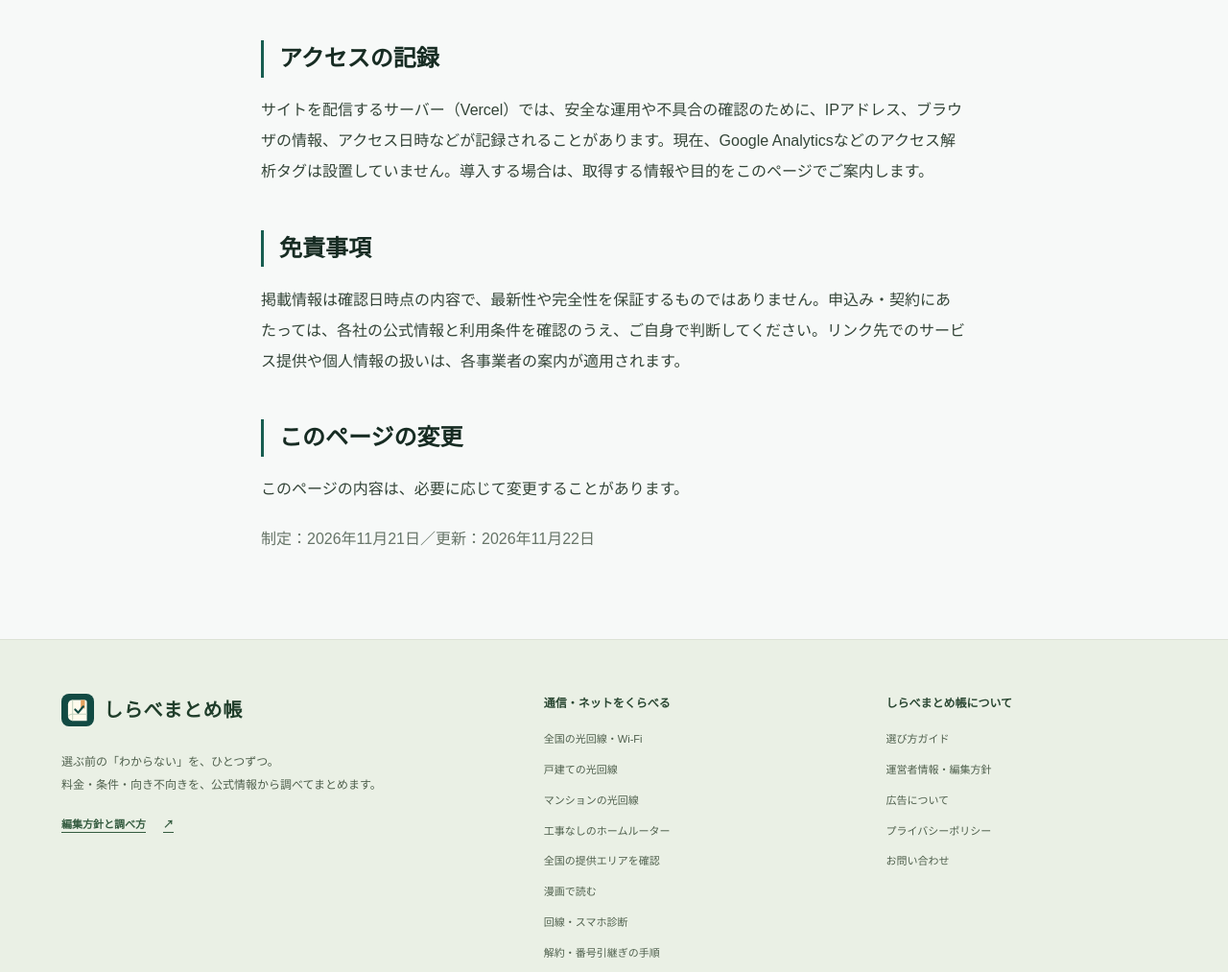
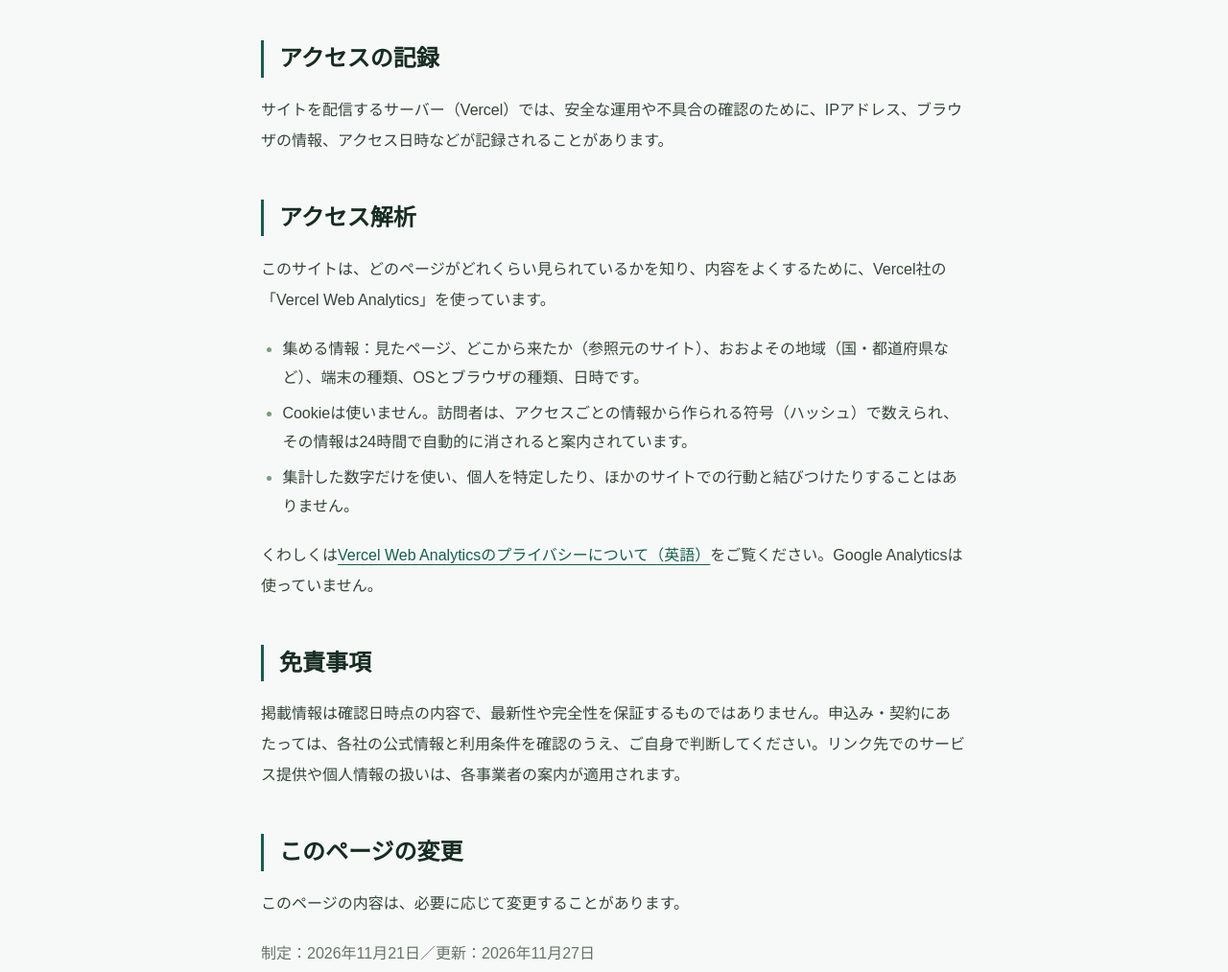
Before and after one commit to ayumi1515/my-wifi-site12, an Astro site: page /privacy in a window 1280 px wide. Shown: the part 642-1655 px from the top of the page at 96% size. Built offline with nearby package versions, Linux system fonts and the light colour scheme; Astro itself is replaced by a stand-in of ours.

Commit message:
アクセス解析（Vercel Web Analytics・Cookieなし）を入れ、プライバシーポリシーに説明を足す
Co-Authored-By: Claude Opus 5.5 <noreply@anthropic.com>

```diff
--- a/package.json
+++ b/package.json
@@ -14,6 +14,7 @@
   "dependencies": {
     "@astrojs/sitemap": "3.7.6",
     "@tailwindcss/vite": "4.3.5",
+    "@vercel/analytics": "^2.0.1",
     "astro": "7.4.13",
     "tailwindcss": "4.3.5"
   },
--- a/src/layouts/Base.astro
+++ b/src/layouts/Base.astro
@@ -2,6 +2,8 @@
 import '../styles/global.css';
 import { SITE } from '../site.config.mjs';
 import PrNotice from '../components/PrNotice.astro';
+// アクセス解析（Vercel Web Analytics）。Cookieを使わない。Vercelの画面で有効にしたあと、本番で数え始める。
+import Analytics from '@vercel/analytics/astro';
 
 interface Props {
   title: string;
@@ -68,6 +70,7 @@ const socialImage = new URL('/social-cover.png', SITE.url).href;
     <meta property="og:image:alt" content="しらべまとめ帳。公式情報から、納得できる選び方を。" />
     <meta name="twitter:card" content="summary_large_image" />
     {ld.map((obj) => <script type="application/ld+json" set:html={JSON.stringify(obj)} />)}
+    <Analytics />
   </head>
   <body class="site-body">
     <a href="#main" class="skip-link">本文へ移動</a>
--- a/src/pages/privacy.astro
+++ b/src/pages/privacy.astro
@@ -2,7 +2,7 @@
 import Base from '../layouts/Base.astro';
 import { SITE } from '../site.config.mjs';
 ---
-<Base title="プライバシーポリシー" description={`${SITE.name}の個人情報、広告の成果計測に使われるCookie、サーバーのアクセス記録の扱いについて。問い合わせ窓口とアクセス解析ツールの現在の運用状況、掲載情報の注意点も説明します。`} pr={false}>
+<Base title="プライバシーポリシー" description={`${SITE.name}の個人情報、広告の成果計測に使われるCookie、サーバーのアクセス記録の扱いについて。問い合わせ窓口、アクセス解析（Vercel Web Analytics、Cookieなし）、掲載情報の注意点も説明します。`} pr={false}>
   <div class="mx-auto max-w-3xl px-4 pt-8 prose-ja">
     <h1 class="text-2xl font-bold text-gray-900 mb-6">プライバシーポリシー</h1>
     <h2>個人情報の扱い</h2>
@@ -15,11 +15,19 @@ import { SITE } from '../site.config.mjs';
     <p>このサイトは、A8.netなどのアフィリエイトサービスを利用しています。広告のリンクをクリックしたときなどに、成果の計測のため、Cookie（ブラウザに保存される小さなデータ）や識別子が使われることがあります。</p>
     <p>広告サービス側での情報の扱いは、各事業者の方針をご確認ください。A8.netについては<a href="https://www.a8.net/privacy.html" target="_blank" rel="noopener">A8.netのプライバシーについて</a>をご覧いただけます。Cookieの削除や保存の制限は、ブラウザの設定から行えます。</p>
     <h2>アクセスの記録</h2>
-    <p>サイトを配信するサーバー（Vercel）では、安全な運用や不具合の確認のために、IPアドレス、ブラウザの情報、アクセス日時などが記録されることがあります。現在、Google Analyticsなどのアクセス解析タグは設置していません。導入する場合は、取得する情報や目的をこのページでご案内します。</p>
+    <p>サイトを配信するサーバー（Vercel）では、安全な運用や不具合の確認のために、IPアドレス、ブラウザの情報、アクセス日時などが記録されることがあります。</p>
+    <h2>アクセス解析</h2>
+    <p>このサイトは、どのページがどれくらい見られているかを知り、内容をよくするために、Vercel社の「Vercel Web Analytics」を使っています。</p>
+    <ul>
+      <li>集める情報：見たページ、どこから来たか（参照元のサイト）、おおよその地域（国・都道府県など）、端末の種類、OSとブラウザの種類、日時です。</li>
+      <li>Cookieは使いません。訪問者は、アクセスごとの情報から作られる符号（ハッシュ）で数えられ、その情報は24時間で自動的に消されると案内されています。</li>
+      <li>集計した数字だけを使い、個人を特定したり、ほかのサイトでの行動と結びつけたりすることはありません。</li>
+    </ul>
+    <p>くわしくは<a href="https://vercel.com/docs/analytics/privacy-policy" target="_blank" rel="noopener">Vercel Web Analyticsのプライバシーについて（英語）</a>をご覧ください。Google Analyticsは使っていません。</p>
     <h2>免責事項</h2>
     <p>掲載情報は確認日時点の内容で、最新性や完全性を保証するものではありません。申込み・契約にあたっては、各社の公式情報と利用条件を確認のうえ、ご自身で判断してください。リンク先でのサービス提供や個人情報の扱いは、各事業者の案内が適用されます。</p>
     <h2>このページの変更</h2>
     <p>このページの内容は、必要に応じて変更することがあります。</p>
-    <p class="text-xs text-gray-500">制定：2026年11月21日／更新：2026年11月22日</p>
+    <p class="text-xs text-gray-500">制定：2026年11月21日／更新：2026年11月27日</p>
   </div>
 </Base>
```
Also changed, not shown: 1 other file.
